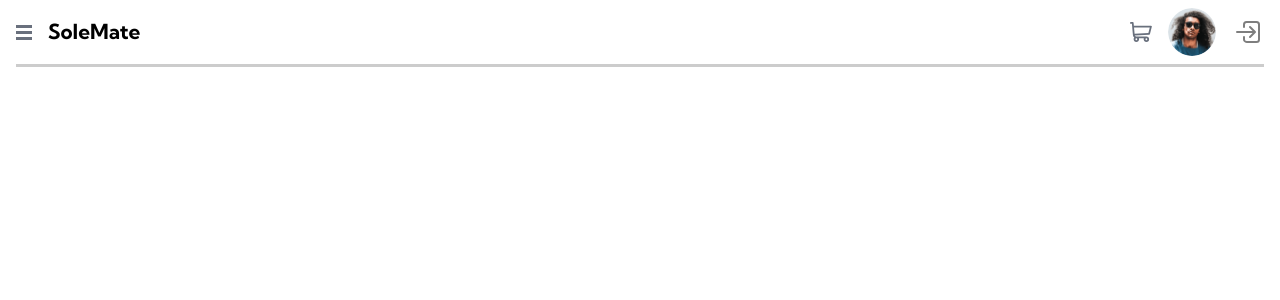
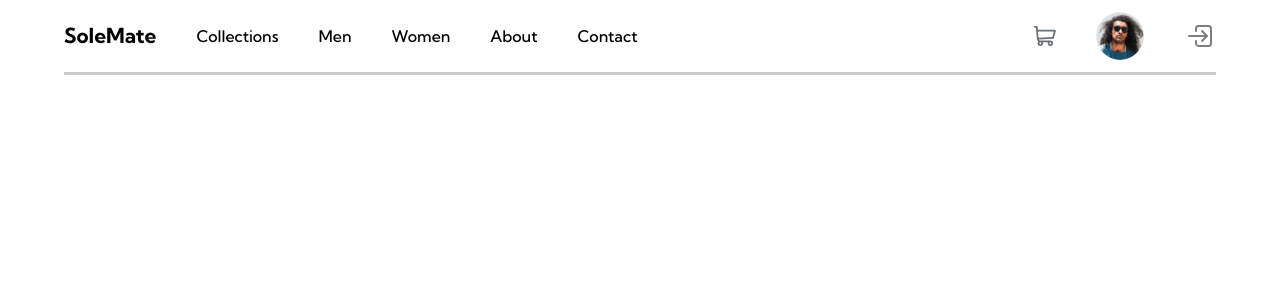
Before and after one commit to khennyboy/shoe-store-clients, a Next.js app: page / in a window 1280 px wide. Shown: the top 300 px of the page. Built offline with nearby package versions, Linux system fonts and the light colour scheme.

Commit message:
nav done

```diff
--- a/app/_components/nav.jsx
+++ b/app/_components/nav.jsx
@@ -1,38 +1,69 @@
+"use client";
 import Image from "next/image";
 import Cart from "./cart";
 import Profile from "./profile";
 import Login from "./login";
 import open from "@/public/icon-menu.svg";
 import close from "@/public/icon-close.svg";
+import { useRef, useState } from "react";
+import useNav from "./navhooks";
 
 const path = ["Collections", "Men", "Women", "About", "Contact"];
+
 export default function Nav() {
+  const [openNav, setOpenNav] = useState(false);
+  const navRef = useRef();
+  function toggleIcon() {
+    setOpenNav((prev) => !prev);
+  }
+
+  useNav({
+    openNav,
+    setOpenNav,
+    navRef,
+  });
+
+  const menuIcon = openNav ? close : open;
+
   return (
-    <nav className="flex items-center gap-4 border-b-[3px] border-b-black/20 py-2">
-      <div className="cursor-pointer">
-        <Image src={open} alt="toggle-menu-icon" className="" />
+    <nav
+      ref={navRef}
+      className="flex items-center gap-4 border-b-[3px] border-b-black/20 py-2 sm:gap-6 md:py-0 lg:gap-8 xl:gap-10"
+    >
+      <div
+        className={`cursor-pointer md:hidden ${openNav ? "fixed right-[40%] top-6 z-[100]" : "relative right-0 top-0 z-0"}`}
+        onClick={() => toggleIcon()}
+      >
+        <Image
+          src={menuIcon}
+          alt="toggle-menu-icon"
+          className={`${openNav ? "w-6" : "w-fit"}`}
+        />
       </div>
 
-      <h1 className="flex-1 text-[1.3rem] font-bold">SoleMate</h1>
-      <div className="fixed left-0 right-0 top-8 z-50 mx-auto h-0 w-0 space-y-4 overflow-hidden rounded-md bg-DarkOrange shadow-md">
-        <button className="navBtn">
-          <span className="cursor-pointer">Collections</span>
-        </button>
-        <button className="navBtn">
-          <span className="cursor-pointer">Men</span>
-        </button>
-
-        <button className="navBtn">
-          <span className="cursor-pointer">Women</span>
-        </button>
-
-        <button className="navBtn">
-          <span className="cursor-pointer">About</span>
-        </button>
-
-        <button className="navBtn">
-          <span className="">Contact</span>
-        </button>
+      <h1 className="flex-1 text-[1.3rem] font-bold md:flex-initial">
+        SoleMate
+      </h1>
+      <div
+        className={`fixed left-0 top-0 z-50 items-center gap-4 overflow-hidden transition-transform duration-200 ease-linear sm:gap-6 md:relative md:top-0 md:flex md:h-fit md:w-fit md:flex-1 md:scale-100 lg:gap-4 xl:gap-10 ${
+          openNav
+            ? "w-[80%] scale-100 bg-DarkOrange p-10 shadow-md"
+            : "h-0 w-0 scale-0"
+        }`}
+        style={{
+          transformOrigin: "top center",
+        }}
+      >
+        {path.map((each, index) => {
+          return (
+            <button
+              className="navBtn py-4 font-medium md:py-6 hover:md:border-b-4 hover:md:border-b-DarkOrange"
+              key={index}
+            >
+              <span>{each}</span>
+            </button>
+          );
+        })}
       </div>
       <Cart />
       <Profile />
@@ -40,5 +71,3 @@ export default function Nav() {
     </nav>
   );
 }
-
-// px-10 pb-12 pt-8
--- a/app/_components/navhooks.js
+++ b/app/_components/navhooks.js
@@ -0,0 +1,28 @@
+import { useEffect } from "react";
+
+export default function useNav({ openNav, setOpenNav, navRef }) {
+  useEffect(() => {
+    function closeMenu() {
+      if (openNav) {
+        setOpenNav(false);
+      }
+    }
+    const handleKeydown = (e) => {
+      if (openNav && e.key === "Escape") {
+        setOpenNav(false);
+      }
+    };
+    document.addEventListener("click", function (e) {
+      if (navRef.current && !navRef.current.contains(e.target)) {
+        setOpenNav(false);
+      }
+    });
+
+    window.addEventListener("resize", closeMenu);
+    document.addEventListener("keydown", handleKeydown);
+    return () => {
+      window.removeEventListener("resize", closeMenu);
+      document.removeEventListener("keydown", handleKeydown);
+    };
+  }, [openNav, setOpenNav, navRef]);
+}
--- a/app/globals.css
+++ b/app/globals.css
@@ -3,7 +3,7 @@
 @tailwind utilities;
 
 .navBtn {
-  @apply block w-full cursor-default border-b-2 border-b-black/20 text-start text-white opacity-80 transition-all duration-300 ease-linear hover:opacity-100;
+  @apply block w-full cursor-default border-b-2 border-b-black/20 text-start text-white transition-all duration-300 ease-linear hover:opacity-70 md:w-fit md:border-b-0 md:text-black;
 }
 
 .navBtn span {
--- a/app/layout.js
+++ b/app/layout.js
@@ -20,7 +20,7 @@ export const metadata = {
 export default function RootLayout({ children }) {
   return (
     <html lang="en">
-      <body className={`${kumbh.className} px-4`}>
+      <body className={`${kumbh.className} px-4 lg:px-8 xl:px-16`}>
         <Nav />
         <div>{children}</div>
       </body>
--- a/app/loading.jsx
+++ b/app/loading.jsx
@@ -1,16 +1,7 @@
-'use client'
-import {Bars} from 'react-loader-spinner';
-const Spinner = ({ loading }) => {
-  return (
-    <div className='flex items-center justify-center w-full left-0 fixed top-0  h-[100vh]'>
-        <Bars
-            color='hsl(26, 100%, 55%)'
-            width= '100'
-            height='150'
-            loading={loading}
-        />
-    </div>
-  );
-};
+import { ClipLoader } from "react-spinners";
 
-export default Spinner
+function Loader() {
+  return <ClipLoader color="#123abc" loading={true} size={50} />;
+}
+
+export default Loader;
```
Also changed, not shown: package.json (+5 -5 lines), 2 other files (tests, documents, lock files or other folders).
